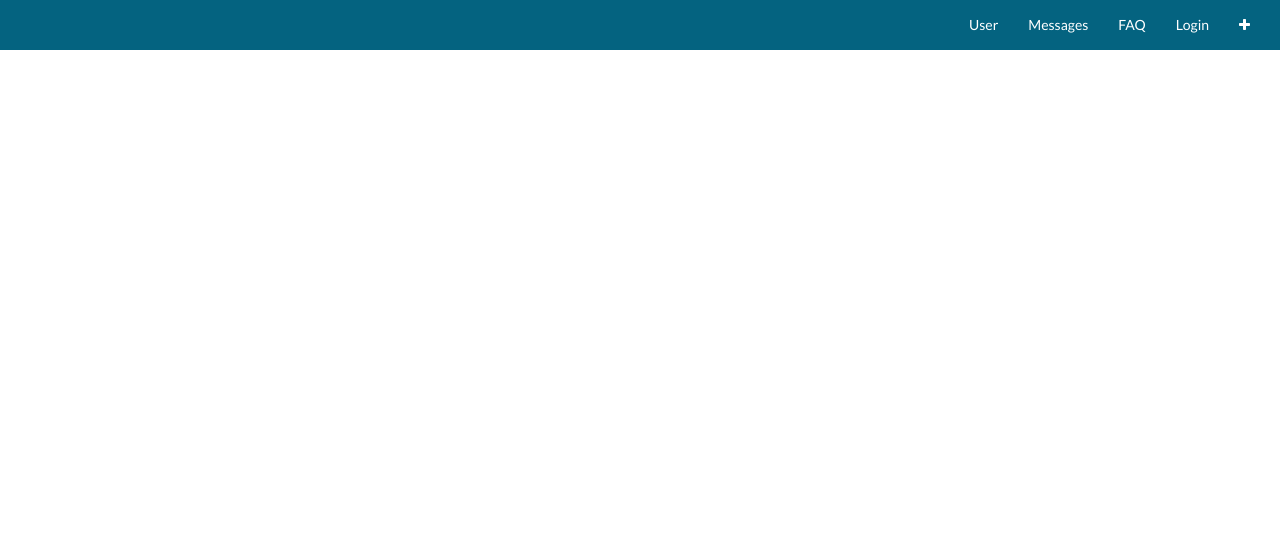
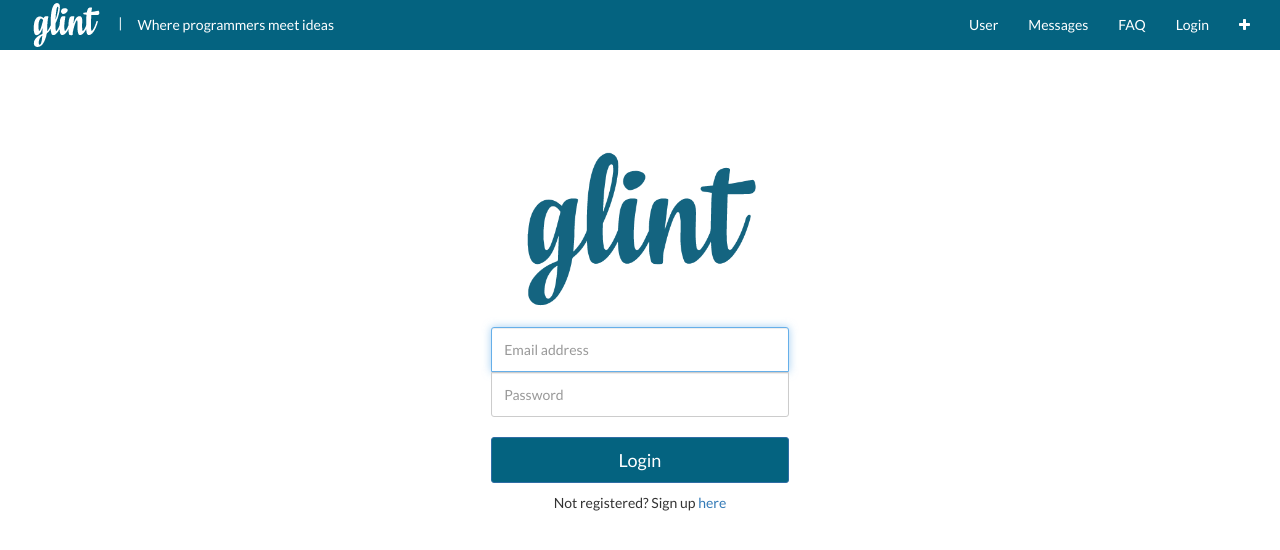
Before and after one commit to adventurous-starfish/glint, a website: page client/login.html in a window 1280 px wide. Drawn offline with nearby package versions, Linux system fonts and the light colour scheme; no server answers.

Commit message:
Add login page
- Add logo to nav bar

```diff
--- a/client/login.html
+++ b/client/login.html
@@ -10,8 +10,12 @@
 </head>
 
 <body ng-app="glint" ng-controller="IdeasCtrl as ictrl">
-  <div class="container-fluid nav-bar-custom">
+  <nav class="container-fluid nav-bar-custom">
     <div class="collapse navbar-collapse" id="bs-example-navbar-collapse-1">
+      <ul class="nav navbar-nav navbar-left">
+        <li class="nav-logo"><img src="assets/glint-logo-small.png" alt="">&nbsp;&nbsp;&nbsp;&nbsp;&nbsp;&nbsp;|</li>
+        <li><a href="#">Where programmers meet ideas</a></li>
+      </ul>
       <ul class="nav navbar-nav navbar-right">
         <li><a href="#">User</a></li>
         <li><a href="#">Messages</a></li>
@@ -20,6 +24,23 @@
         <li><a href="#"><i class="fa fa-plus"></i></a></li>
       </ul>
     </div>
+  </nav>
+
+  <div class="row">
+    <div class="col-md-4"></div>
+    <div class="col-md-4 login-form">
+      <form class="form-signin">
+        <img class="logo-large" src="assets/glint-logo-large-teal.png" alt="">
+        <!-- <h2 class="form-signin-heading">Where programmers meet project ideas</h2> -->
+        <label for="inputEmail" class="sr-only">Email address</label>
+        <input type="email" id="inputEmail" class="form-control login-form-input" placeholder="Email address" required autofocus>
+        <label for="inputPassword" class="sr-only">Password</label>
+        <input type="password" id="inputPassword" class="form-control login-form-input" placeholder="Password" required>
+        <button class="btn btn-lg btn-primary btn-block login-button" type="submit">Login</button>
+        <p class="sign-up-here">Not registered? Sign up <a href="signup.html">here</a></p>
+      </form>
+    </div>
+    <div class="col-md-4"></div>
   </div>
 
   <script src="https://ajax.googleapis.com/ajax/libs/angularjs/1.3.12/angular.min.js"></script>
--- a/client/styles/styles.css
+++ b/client/styles/styles.css
@@ -18,6 +18,15 @@ body {
 
 .nav-bar-custom a:hover{
   color: black;
+}
+
+.navbar-nav {
+  float: none;
+  display: inline-block;
+}
+
+.nav-logo {
+  padding-top: 2px;
 }
 
 .jumbo-top {
@@ -124,3 +133,51 @@ i.fa-comments:active {
 .show-on-error {
   height: 0;
 }
+
+.login-form {
+  text-align: center;
+}
+
+input.login-form-input {
+  width: 75% !important;
+  height: 45px !important;
+  margin: 0 auto;
+}
+
+input#inputEmail {
+  border-radius: 3px 3px 0 0;
+}
+
+input#inputPassword {
+  border-radius: 0 0 3px 3px;
+}
+
+.login-button {
+  font-family: 'Lato', sans-serif !important;
+  margin: 0 auto;
+  width: 75% !important;
+  background-color: #046380 !important;
+}
+
+.login-button:hover {
+  background-color: #046075 !important;
+}
+
+.login-button:active {
+  background-color: #03495e !important;
+}
+
+.login-button {
+  margin-top: 20px;
+  border-radius: 3px !important;
+}
+
+img.logo-large {
+  width: 60%;
+  margin-top: 25%;
+  margin-bottom: 5%;
+}
+
+.sign-up-here {
+  margin-top: 10px;
+}
```
Also changed, not shown: client/assets/glint-logo-large-teal.png (added), client/assets/glint-logo-large.png (added), client/assets/glint-logo-small.png (added), client/assets/glint-text-02.png (added), client/assets/glint-text.png (added).
